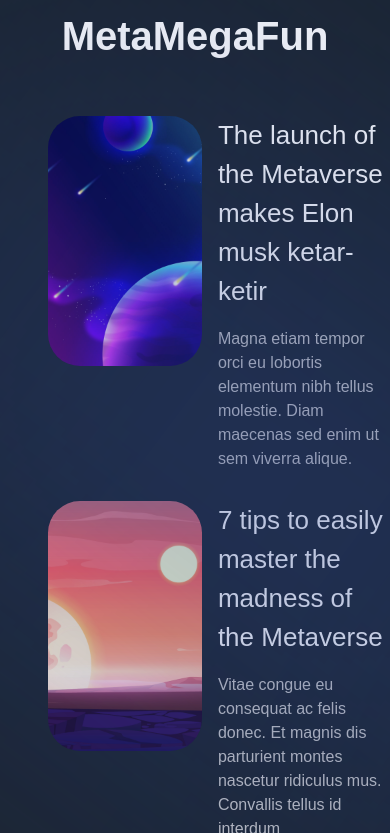
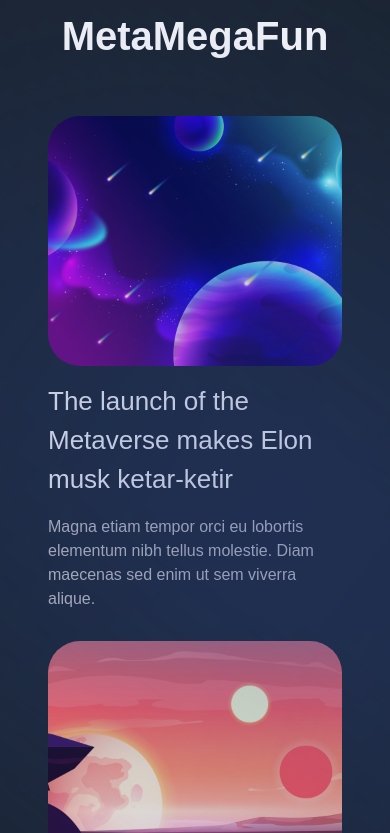
Before and after one commit to MsNicoleta/MetaMegaFun, a Next.js app: page / in a window 390 px wide. Shown: the part 5311-6144 px from the top of the page. Built offline with nearby package versions, Linux system fonts and the light colour scheme; a web font is replaced by a local one.

Commit message:
insight section - completed the responsiveness of the components on the page

```diff
--- a/components/InsightCard.jsx
+++ b/components/InsightCard.jsx
@@ -6,15 +6,15 @@
 const InsightCard = ({ imgUrl, title, subtitle, index }) => (
   <motion.div
     variants={fadeIn('up', 'spring', index * 0.5, 1)}
-    className="flex flex-row gap-4 ml-[3rem]"
+    className="flex flex-col md:flex-row  gap-4 ml-[3rem] mr-[3rem]"
   >
     <img
       src={imgUrl}
       alt="planet-01"
-      className="md:w-[270px] h-[250px] w-[45%]  rounded-[32px] object-cover"
+      className="md:w-[270px] h-[250px] w-full  rounded-[32px] object-cover"
     />
     <div className="w-full flex justify-between items-center">
-      <div className="flex-1 md:ml-[62px] md:mr-[3rem] flex flex-col max-w-[650px]">
+      <div className="flex-1 md:ml-[62px] md:m-[3rem] flex flex-col max-w-[850px]">
         <h4 className=" font-normal lg:text-[42px] text-[26px] text-white">
           {title}
         </h4>
```
